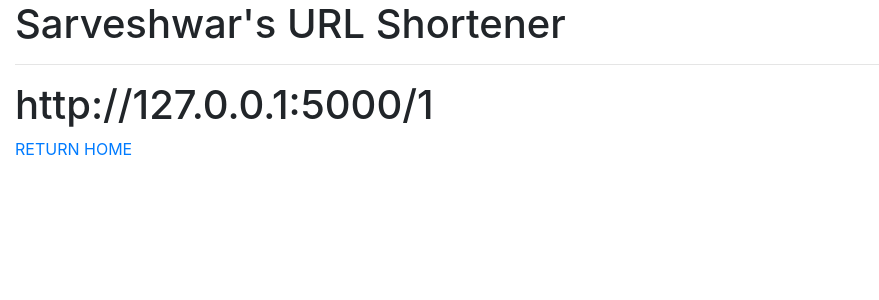
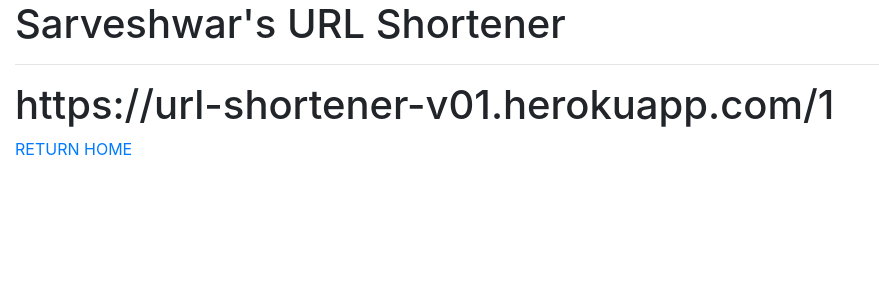
Before and after one commit to sarveshwar22/urlShortener, a Flask app: page /display/1 in a window 1280 px wide. Shown: the top 300 px of the page, without its empty margins (0-879 px from the left). Run offline with Flask 2, Linux system fonts and the light colour scheme; some libraries are stand-ins or nearby versions.

Commit message:
final update

```diff
--- a/templates/shorturl.html
+++ b/templates/shorturl.html
@@ -2,6 +2,6 @@
 {% block title %}Short URL{% endblock %}
 
 {% block content %}
-    <h1>http://127.0.0.1:5000/{{short_url_display}}</h1>
-    <a href="http://127.0.0.1:5000/">RETURN HOME</a>
+    <h1>https://url-shortener-v01.herokuapp.com/{{short_url_display}}</h1>
+    <a href="https://url-shortener-v01.herokuapp.com/">RETURN HOME</a>
 {% endblock %}
```
